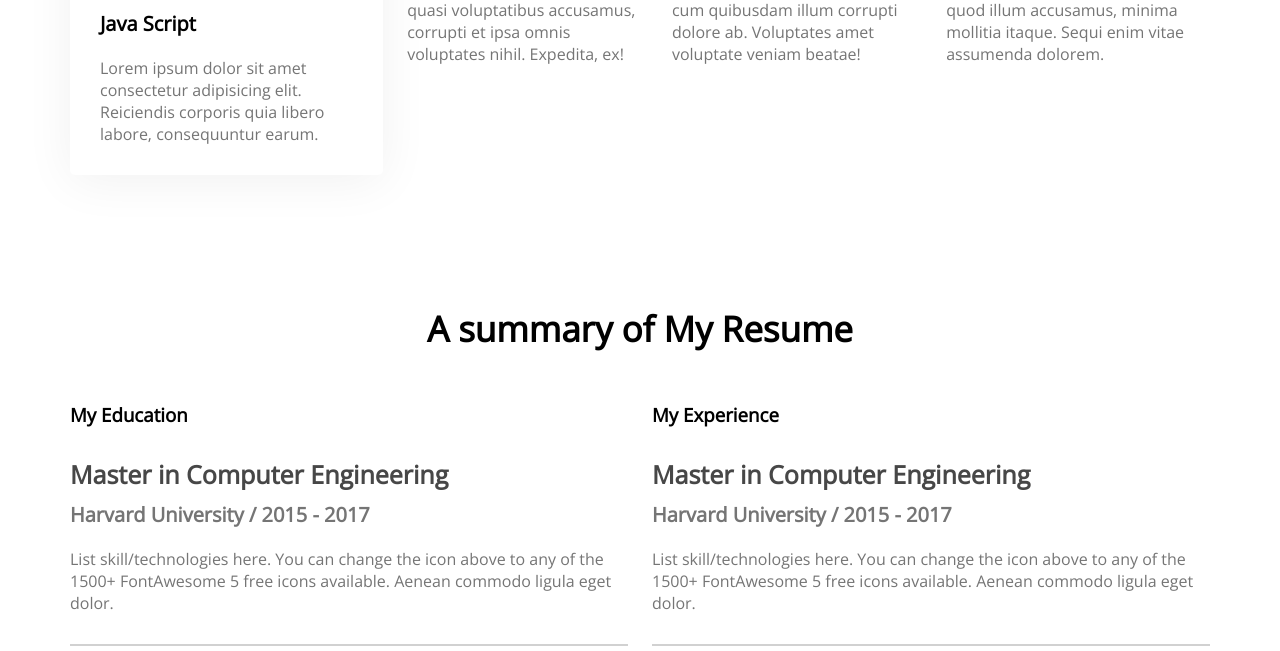
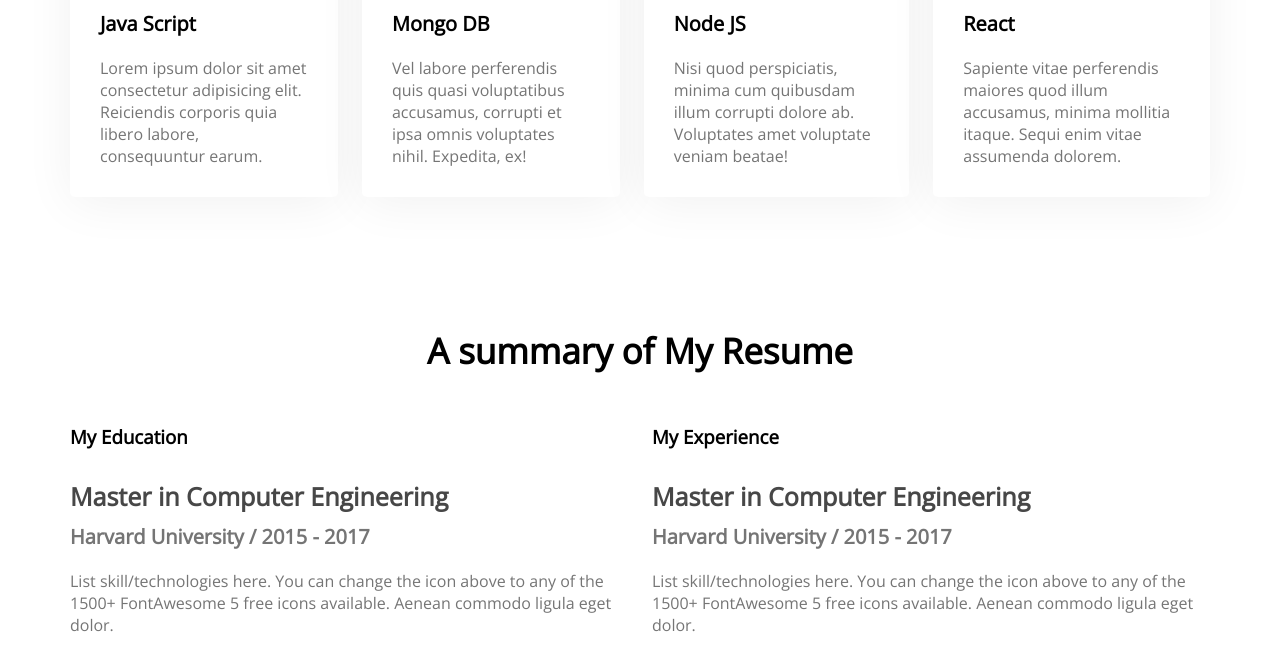
Before and after one commit to moktubat/developer-portfolio, a plain HTML site: page index.html in a window 1280 px wide. Shown: the part 1963-2614 px from the top of the page. Drawn offline with nearby package versions, Linux system fonts and the light colour scheme.

Commit message:
added skil styles

```diff
--- a/index.html
+++ b/index.html
@@ -64,7 +64,7 @@
             <h3 class="section-title">What I Do</h3>
             <p class="section-description">I have more than 10 years experience building software for clients all over the world. Below is a quick overview of my main technical skill sets and technologies i use. Want to find out more about my experience? Check out my online resume and project portfolio.</p>
             <div class="skills-container">
-                <div class="skill">
+                <div class="skills">
                     <img src="images/icons/js.png" alt="">
                     <p class="skill-title">Java Script</p>
                     <p class="skill-description">Lorem ipsum dolor sit amet consectetur adipisicing elit. Reiciendis corporis quia libero labore, consequuntur earum.</p>
--- a/styles/style.css
+++ b/styles/style.css
@@ -145,7 +145,7 @@ main{
 
 }
 
-.skill{
+.skills{
     background: #FFFFFF;
     box-shadow: 0px 6px 50px rgba(0, 0, 0, 0.06);
     border-radius: 5px;
```
